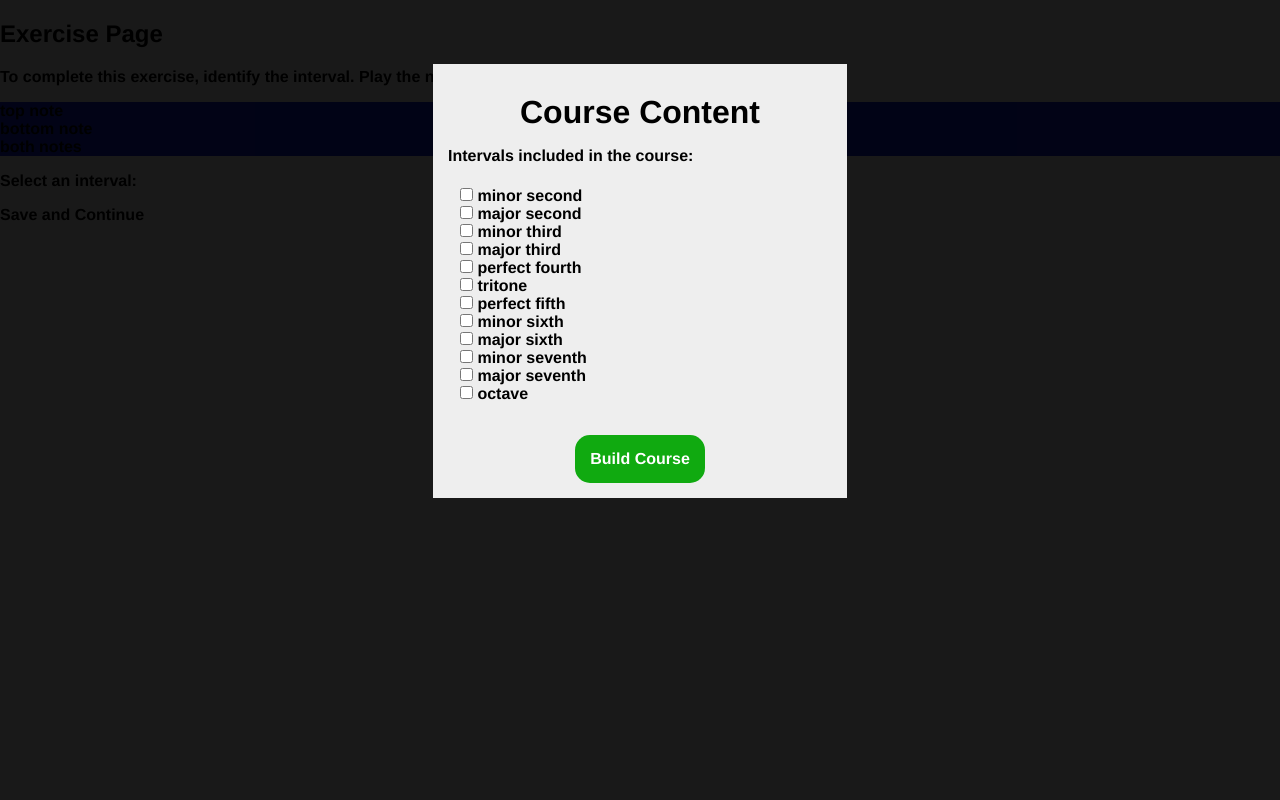
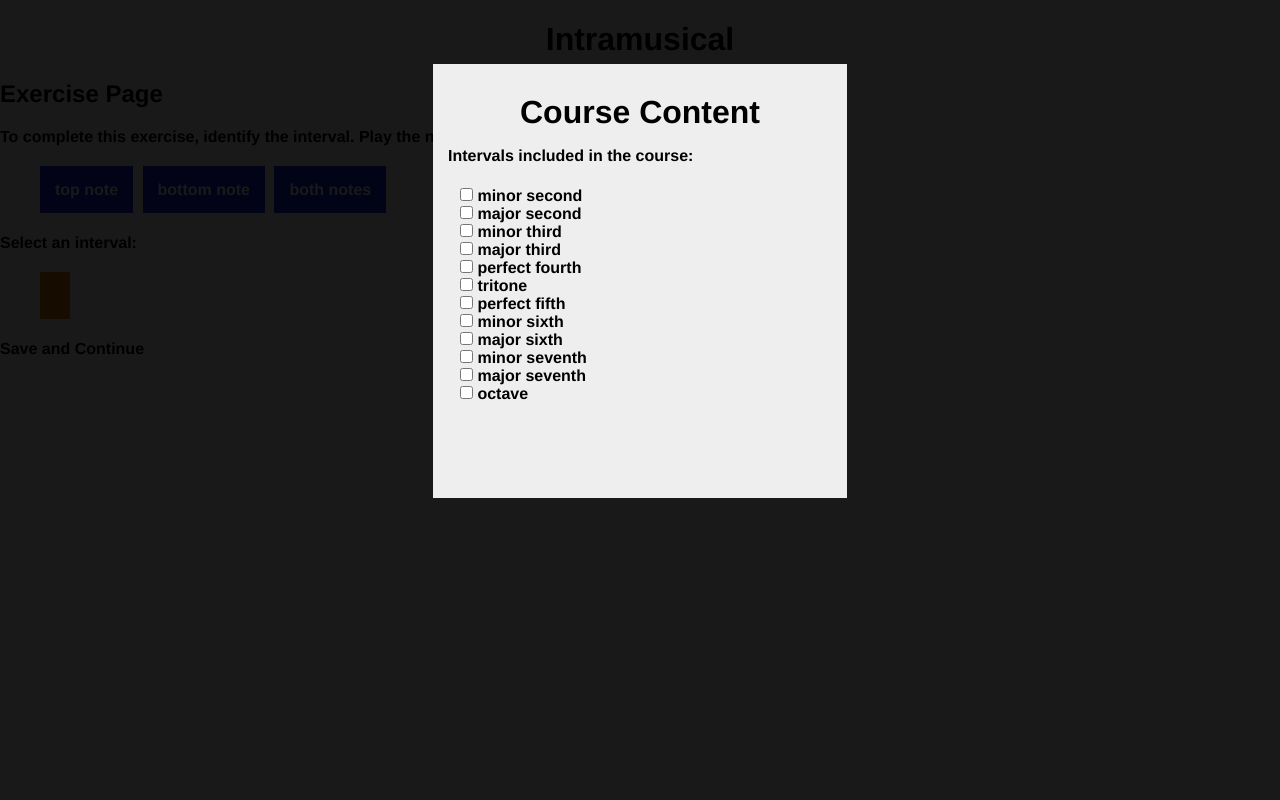
Before and after one commit to palmerev/intra-musical-project, a Django app: template intra_musical_project/ear_training_app/templates/ear_training_app/interval_exercise.html in a window 1280 px wide. Run offline with Django 3.2, Linux system fonts and the light colour scheme; the template is opened without the code that fills it, so the values that code supplies are empty.

Commit message:
add some generic classes to buttons and containers, move login status to header

```diff
--- a/intra_musical_project/ear_training_app/templates/ear_training_app/interval_exercise.html
+++ b/intra_musical_project/ear_training_app/templates/ear_training_app/interval_exercise.html
@@ -7,12 +7,21 @@
        Intervals
   </title>
   <link rel="stylesheet" href="{% static 'ear_training_app/css/normalize.css' %}">
+  <link rel="stylesheet" href="{% static 'ear_training_app/css/dialogue.css' %}">
   <link rel="stylesheet" href="{% static 'ear_training_app/css/ear_training.css' %}">
-  <link rel="stylesheet" href="{% static 'ear_training_app/css/dialogue.css' %}">
 </head>
 <body>
-<header>
-</header>
+  <header>
+    <h1 class="main-title">Intramusical</h1>
+  {% if user.is_authenticated %}
+  <div id="login-status-wrapper">
+    <p id="login-status">
+      Logged in as <span id=username>{{ user.username }}</span>
+    </p>
+    <a href="/logout/" id="logout">Logout</a>
+  </div>
+  {% endif %}
+  </header>
   <h2>Exercise Page</h2>
   {% if user.is_authenticated %}
     <p id="course-progress">
@@ -23,25 +32,17 @@
       To complete this exercise, identify the interval.
        Play the notes with the blue buttons, then select your answer.
     </p>
-    <div id="play-button-container">
-      <div id="top-note-button" class="play-button">top note</div>
-      <div id="bottom-note-button" class="play-button">bottom note</div>
-      <div id="both-notes-button" class="play-button">both notes</div>
+    <div id="play-button-container" class="button-container">
+      <div id="top-note-button" class="button play-button">top note</div>
+      <div id="bottom-note-button" class="button play-button">bottom note</div>
+      <div id="both-notes-button" class="button play-button">both notes</div>
     </div>
 
   <p>Select an interval:</p>
-    <div id="answer-button-container">
-      <div class="answer-button"></div>
+    <div id="answer-button-container" class="button-container">
+      <div class="button answer-button"></div>
     </div>
   <p id="answer-result"></p>
-  {% if user.is_authenticated %}
-  <div id="login-status-wrapper">
-    <p id="login-status">
-      Logged in as <span id=username>{{ user.username }}</span>
-    </p>
-    <a href="/logout/" id="logout">Logout</a>
-  </div>
-  {% endif %}
 <footer>
   <div id="save">Save and Continue</div>
 </footer>
@@ -101,7 +102,7 @@
             octave
           </label>
         </fieldset>
-        <button id="build-course-button" type="button" name="build-course-button">Build Course</button>
+        <button id="build-course-button" class="hidden" type="button" name="build-course-button">Build Course</button>
     </div>
   </div>
 </div>
```
